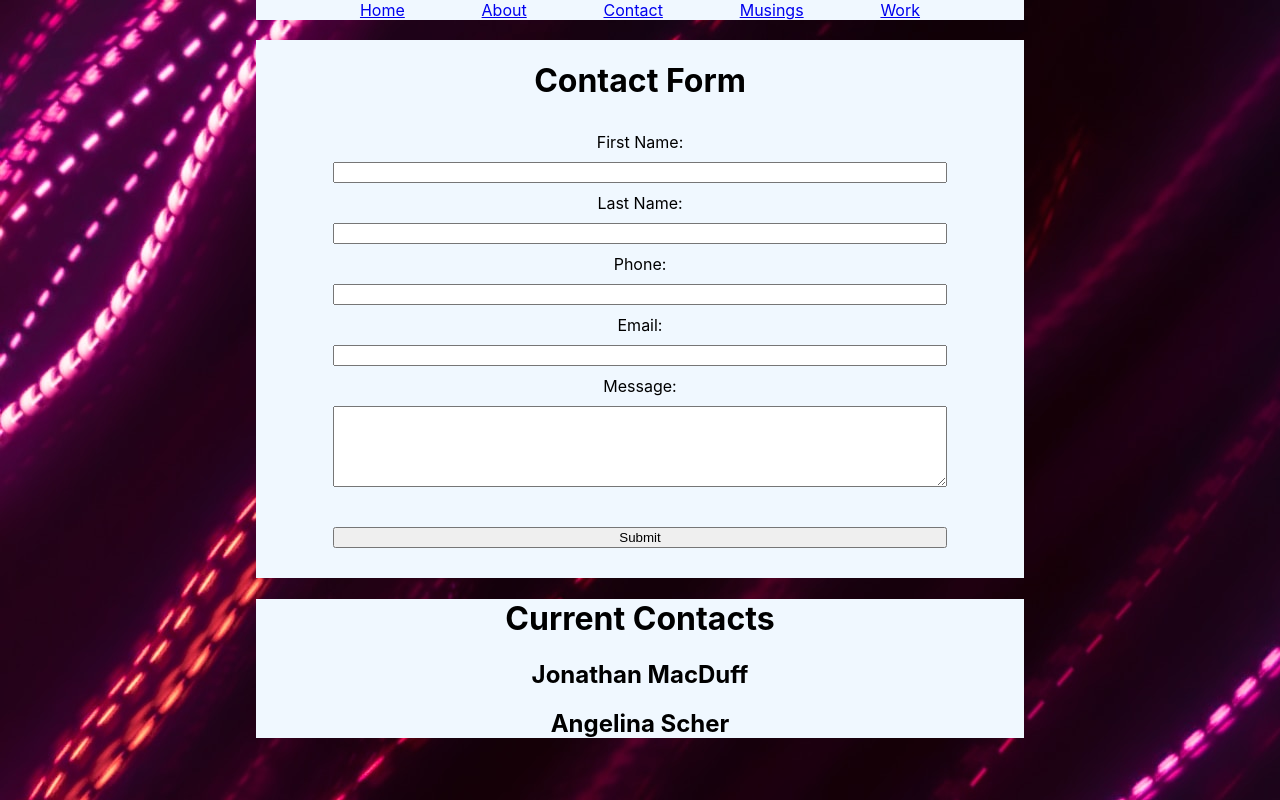
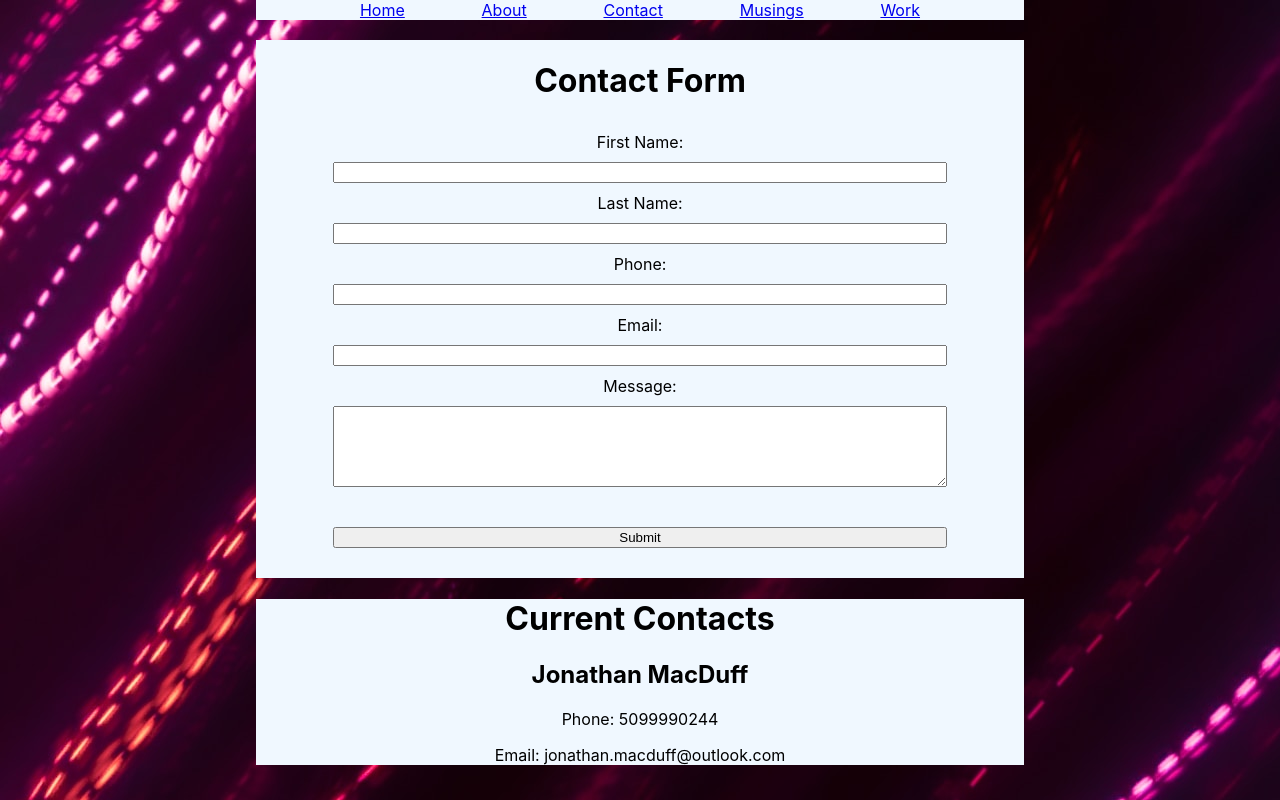
Before and after one commit to Jonathan-MacDuff/the-emporium, a React (Create React App) app: page /contact in a window 1280 px wide. Built offline with nearby package versions, Linux system fonts and the light colour scheme; data requests are answered from the project's data file.

Commit message:
added additional data to contact display and fixed error catchers in fetch requests

```diff
--- a/db.json
+++ b/db.json
@@ -7,14 +7,6 @@
       "phone": "5099990244",
       "email": "jonathan.macduff@outlook.com",
       "message": ""
-    },
-    {
-      "id": "0f11",
-      "firstName": "Angelina",
-      "lastName": "Scher",
-      "phone": "",
-      "email": "",
-      "message": ""
     }
   ]
 }
--- a/src/components/ContactForm.js
+++ b/src/components/ContactForm.js
@@ -27,15 +27,16 @@ function ContactForm({ contacts, setContacts }) {
             body: JSON.stringify(contactInfo),
         })
         .then((r) => r.json())
-        .then((newContact) => setContacts([...contacts, newContact]));
+        .then((newContact) => setContacts([...contacts, newContact]))
+        .catch((e) => console.error(e));
+
         setContactInfo({
             "firstName": "",
             "lastName": "",
             "phone": "",
             "email": "",
             "message": ""
-        })
-        .catch((e) => console.error(e))
+        });
     };
 
     return (
--- a/src/components/SingleContact.js
+++ b/src/components/SingleContact.js
@@ -2,6 +2,8 @@ function SingleContact({contact}) {
     return (
         <div className="single-contact">
             <h2>{contact.firstName} {contact.lastName}</h2>
+            <p>Phone: {contact.phone}</p>
+            <p>Email: {contact.email}</p>
         </div>
     )
 }
```
Also changed, not shown: 1 other file (tests, documents, lock files or other folders).
